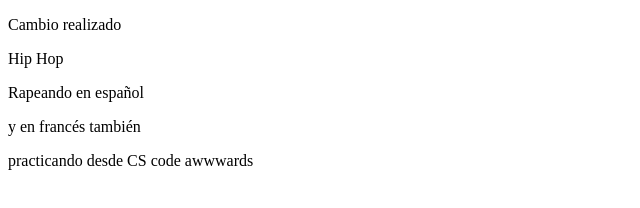
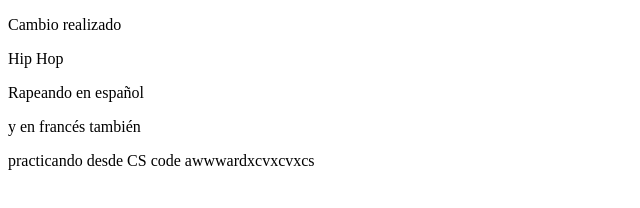
Before and after one commit to MaximoAdolfo/webgl-3, a plain HTML site: page index.html in a window 1280 px wide. Shown: the full height of the page, 0-640 px from the left. Drawn offline with Linux system fonts and the light colour scheme.

Commit message:
commit 01

```diff
--- a/index.html
+++ b/index.html
@@ -13,6 +13,6 @@
     <div><p>
         y en francés también<dazsdcfas
     </p></div>
-    <p>practicando desde CS code awwwards</p>
+    <p>practicando desde CS code awwwardxcvxcvxcs</p>
 </body>
 </html>
```
